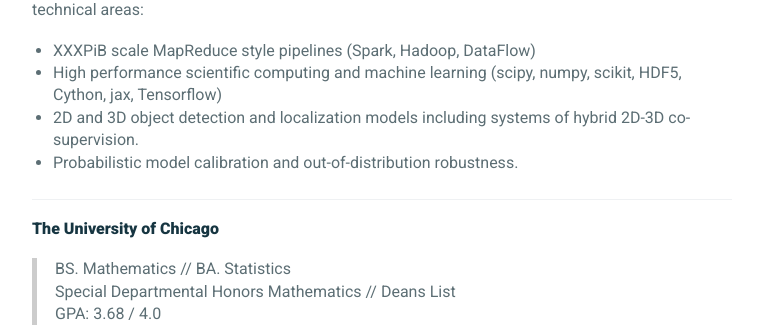
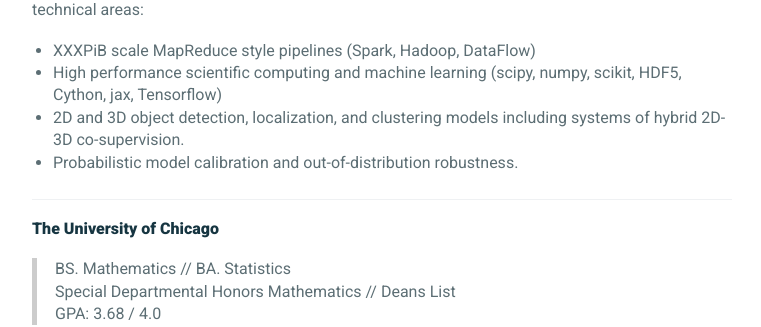
Before and after one commit to frankwang95/frankwang95.github.io, a Jekyll site: the page built from _pages/resume.md, in a window 1280 px wide. Shown: the part 444-771 px from the top of the page, without its empty margins (258-1019 px from the left). Built offline with Jekyll 4.4.1, drawn with Linux system fonts in a browser that asks for light colours.

Commit message:
Update resume.md

```diff
--- a/_pages/resume.md
+++ b/_pages/resume.md
@@ -10,7 +10,7 @@ permalink: /resume/
 I am an experienced C++ and Python SWE with 8 years of experience specializing in a few technical areas:
 * XXXPiB scale MapReduce style pipelines (Spark, Hadoop, DataFlow)
 * High performance scientific computing and machine learning (scipy, numpy, scikit, HDF5, Cython, jax, Tensorflow)
-* 2D and 3D object detection and localization models including systems of hybrid 2D-3D co-supervision.
+* 2D and 3D object detection, localization, and clustering models including systems of hybrid 2D-3D co-supervision.
 * Probabilistic model calibration and out-of-distribution robustness.
 
 _________________
```
